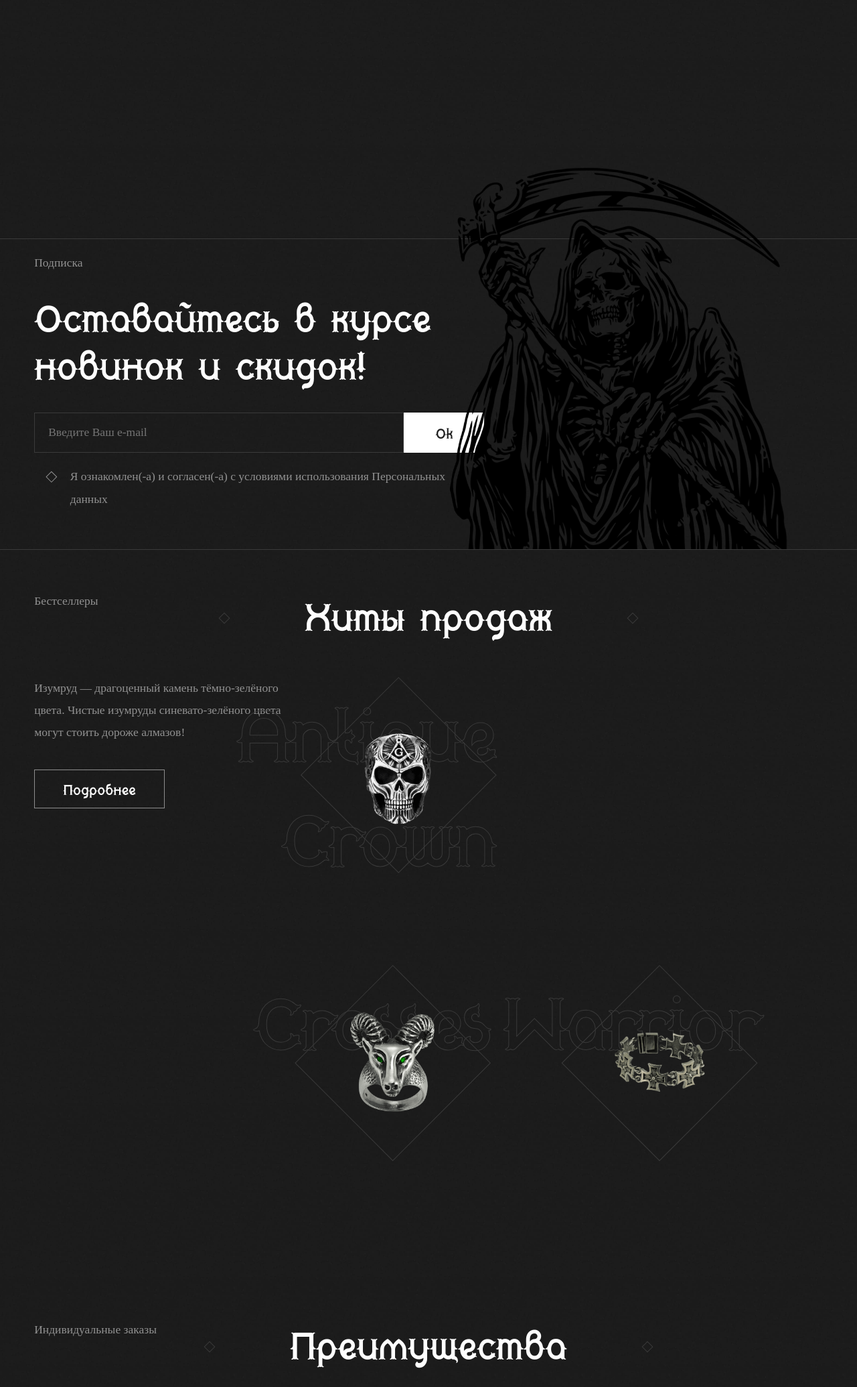
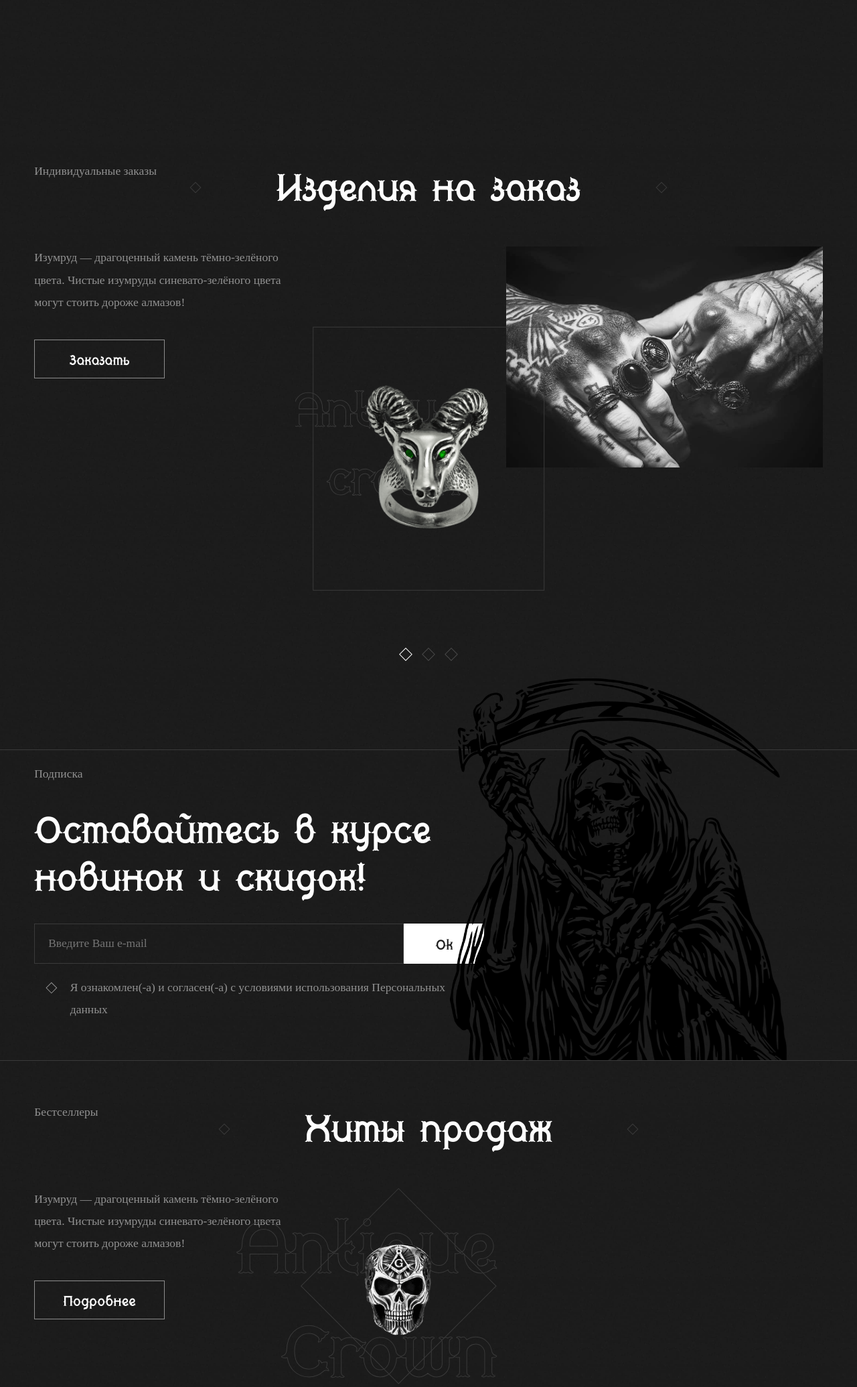
Before and after one commit to Bochesan/MrPont, a PHP site: page / in a window 1280 px wide. Shown: the part 3293-5364 px from the top of the page at 67% size. Run offline with PHP 8.4, Linux system fonts and the light colour scheme.

Commit message:
to order section

```diff
--- a/page-main.php
+++ b/page-main.php
@@ -186,6 +186,54 @@
         </div>
     </div>
 
+    <div class="order wrapper">
+        <div class="section-head">
+            <div class="section-head__title">Изделия на заказ</div>
+            <div class="section-head__info">Индивидуальные заказы</div>
+        </div>
+
+        <div class="order__row">
+            <div class="novelty__article">
+                <div class="novelty__article-text">Изумруд&nbsp;&mdash; драгоценный камень тёмно-зелёного цвета. Чистые изумруды синевато-зелёного цвета могут стоить дороже алмазов!</div>
+                <div class="novelty__article-button button button--dark">Заказать</div>
+            </div>
+            <div class="order__gallery">
+                <!-- <div class="shadow-name__title">Antique <br> crown</div> -->
+                <!-- Slider main container -->
+                <div class="order__slider swiper-container">
+                    <!-- Additional required wrapper -->
+                    <div class="swiper-wrapper">
+                        <!-- Slides -->
+                        <div class="swiper-slide">
+                            <div class="order__image shadow-name">
+                                <div class="shadow-name__title">Antique <br> crown</div>
+                                <img src="/dist/images/sl1.png" alt="">
+                            </div>
+                            <img class="order__slide-image" src="/dist/images/to-order.jpg" alt="">
+                        </div>
+                        <div class="swiper-slide">
+                            <div class="order__image shadow-name">
+                                <div class="shadow-name__title">Antique <br> crown</div>
+                                <img src="/dist/images/pryag.png" alt="">
+                            </div>
+                            <img class="order__slide-image" src="/dist/images/to-order.jpg" alt="">
+                        </div>
+                        <div class="swiper-slide">
+                            <div class="order__image shadow-name">
+                                <div class="shadow-name__title">Antique <br> crown</div>
+                                <img src="/dist/images/bras.png" alt="">
+                            </div>
+                            <img class="order__slide-image" src="/dist/images/to-order.jpg" alt="">
+                        </div>
+                    </div>
+                    <!-- If we need pagination -->
+                    <div class="swiper-pagination"></div>
+                </div>
+                <!-- Slider main container -->
+            </div>
+        </div>
+    </div>
+
     <div class="abonnement wrapper">
         <div class="section-head">
             <div class="section-head__info">Подписка</div>
```
Also changed, not shown: src/scripts/main/modules/sliders.js (+16 -0 lines), src/styles/block/page-main/order.styl (added, +59 -0 lines), dist/css/main.min.css, dist/images/to-order.jpg (added), dist/js/main.min.js, src/images/to-order.jpg (added), 2 other files.
